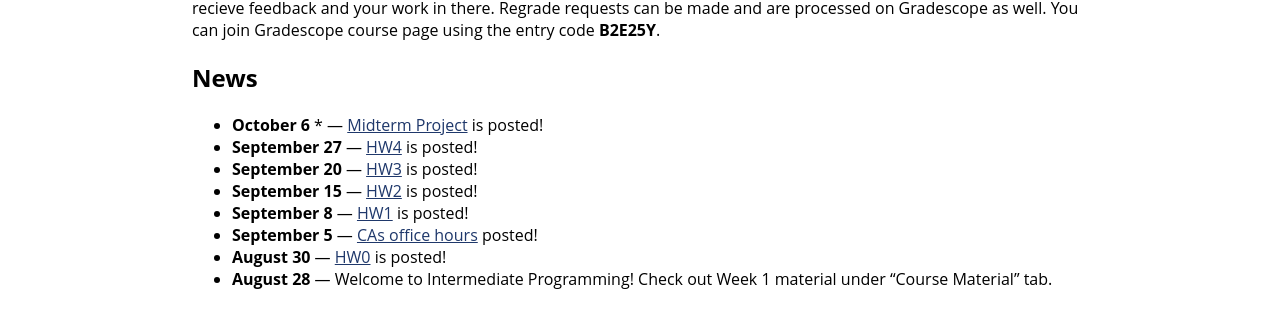
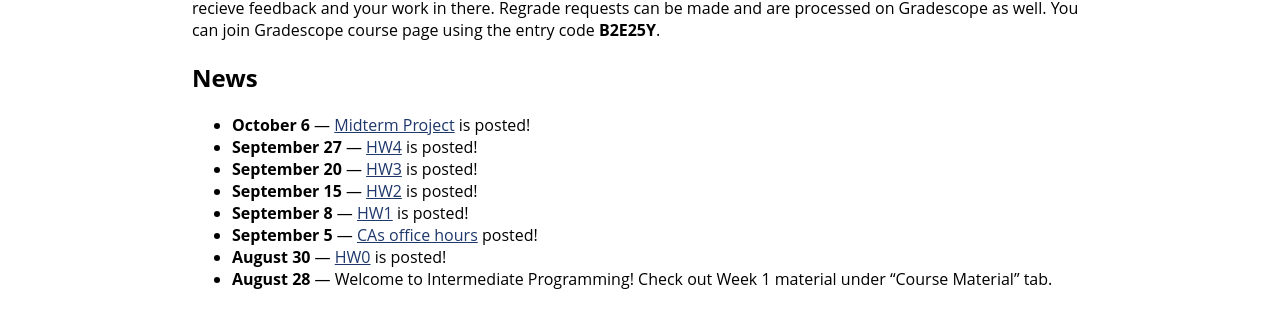
Before and after one commit to jhu-ip/cs220-f23, a Jekyll site: the page built from index.md, in a window 1280 px wide. Shown: the part 701-1010 px from the top of the page. Built offline with Jekyll 4.4.1, drawn with Linux system fonts in a browser that asks for light colours.

```diff
--- a/index.md
+++ b/index.md
@@ -44,7 +44,7 @@ Gradescope and recieve feedback and your work in there. Regrade requests
 can be made and are processed on Gradescope as well. You can join Gradescope course page using the entry code **B2E25Y**.
 
 ## News
-* **October 6** * — [Midterm Project](assign/midterm) is posted!
+* **October 6** — [Midterm Project](assign/midterm) is posted!
 * **September 27** — [HW4](https://www.gradescope.com/courses/584905/assignments/3414944/) is posted!
 * **September 20** — [HW3](assign/hw3) is posted!
 * **September 15** — [HW2](https://www.gradescope.com/courses/584905/assignments/3340478) is posted!
```
